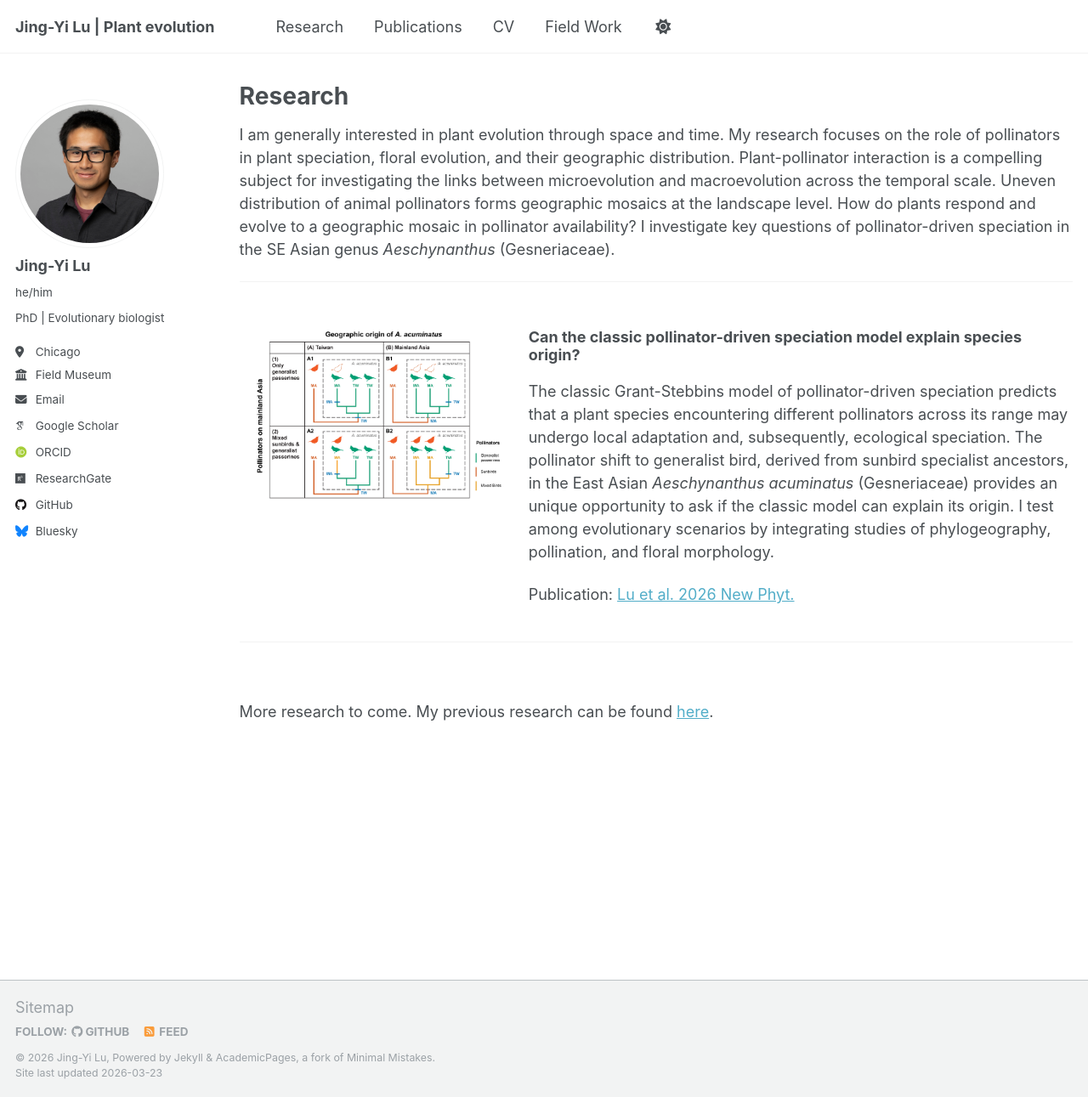
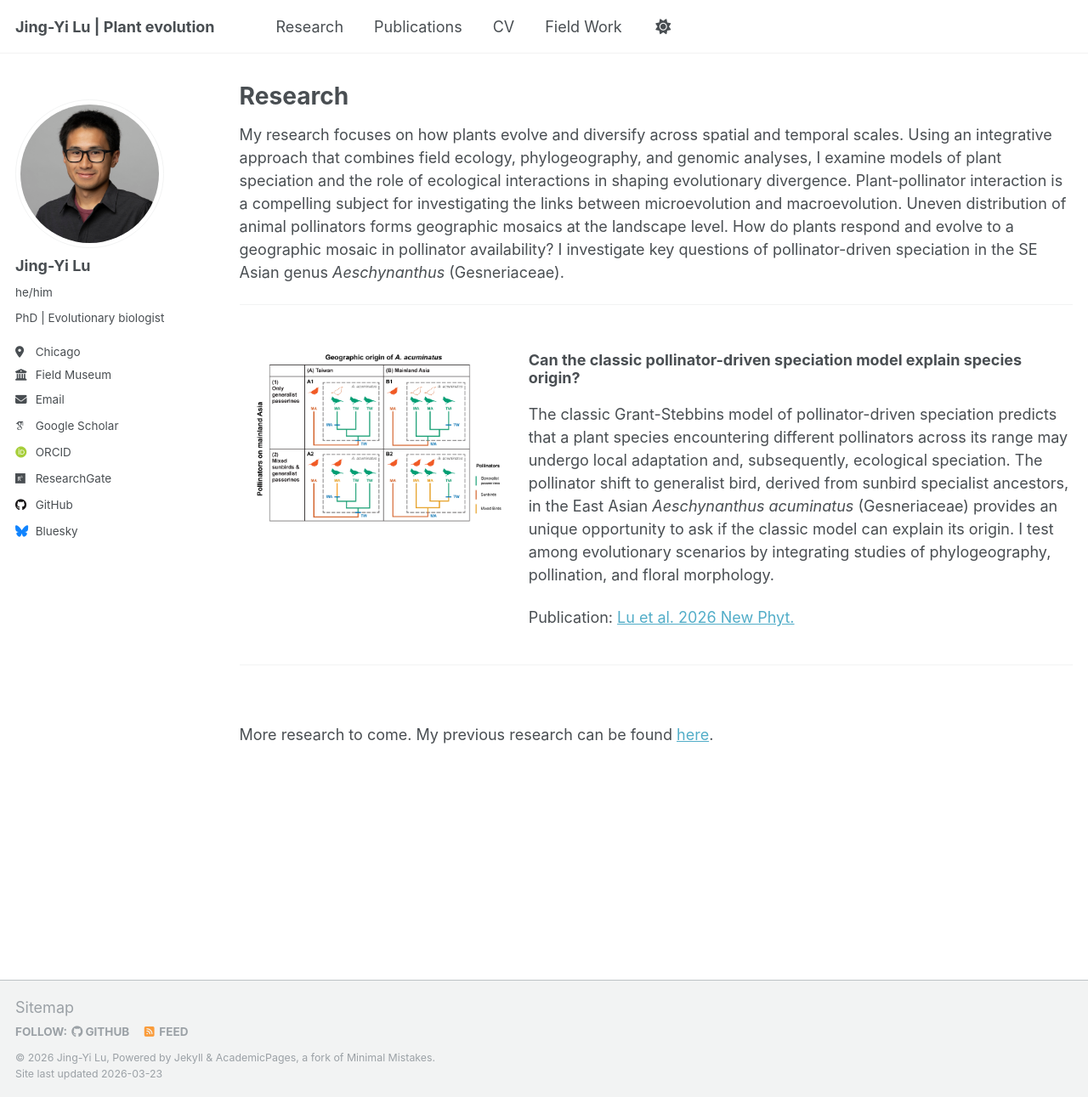
Before and after one commit to jingyilu/jingyilu.github.io, a Jekyll site: the page built from _pages/research.md, in a window 1280 px wide and 1291 px high. Shown: the whole window at 85% size. Built offline with Jekyll 4.4.1, drawn with Linux system fonts in a browser that asks for light colours; some web fonts are replaced; a script that is not in the unit is left out.

Commit message:
update research

```diff
--- a/_pages/research.md
+++ b/_pages/research.md
@@ -5,7 +5,8 @@ permalink: /research/
 author_profile: true
 ---
 
-I am generally interested in plant evolution through space and time. My research focuses on the role of pollinators in plant speciation, floral evolution, and their geographic distribution. Plant-pollinator interaction is a compelling subject for investigating the links between microevolution and macroevolution across the temporal scale. Uneven distribution of animal pollinators forms geographic mosaics at the landscape level. How do plants respond and evolve to a geographic mosaic in pollinator availability? I investigate key questions of pollinator-driven speciation in the SE Asian genus <em>Aeschynanthus</em> (Gesneriaceae).
+My research focuses on how plants evolve and diversify across spatial and temporal scales. Using an integrative approach that combines field ecology, phylogeography, and genomic analyses, I examine models of plant speciation and the role of ecological interactions in shaping evolutionary divergence.
+Plant-pollinator interaction is a compelling subject for investigating the links between microevolution and macroevolution. Uneven distribution of animal pollinators forms geographic mosaics at the landscape level. How do plants respond and evolve to a geographic mosaic in pollinator availability? I investigate key questions of pollinator-driven speciation in the SE Asian genus <em>Aeschynanthus</em> (Gesneriaceae).
 
 
 ---
```
